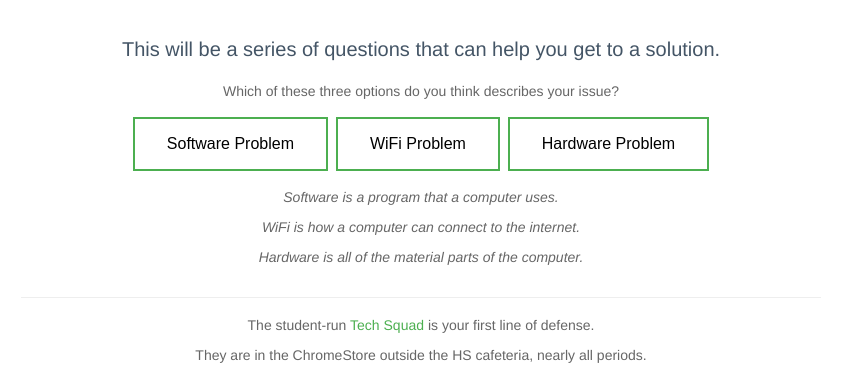
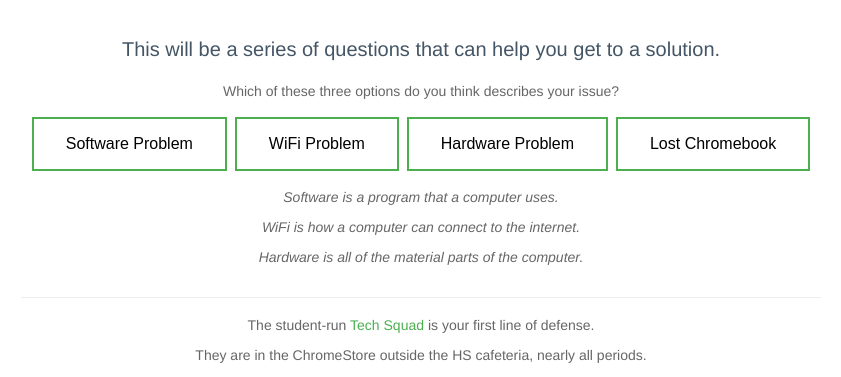
Before and after one commit to RileyBautista/TechSquad, a plain HTML site: page index.html in a window 1280 px wide. Shown: the part 419-796 px from the top of the page, without its empty margins (219-1060 px from the left). Drawn offline with Linux system fonts and the light colour scheme.

Commit message:
lost chromebook

```diff
--- a/index.html
+++ b/index.html
@@ -24,6 +24,7 @@
       <a href="software.html"><button class="button button1">Software Problem</button></a>
       <a href="wifi.html"><button class="button button1">WiFi Problem</button></a>
       <a href="hardware.html"><button class="button button1">Hardware Problem</button></a>
+      <a href="gototechsquad.html"><button class="button button1">Lost Chromebook</button></a>
       <p><i>Software is a program that a computer uses.</i></p>
       <p><i>WiFi is how a computer can connect to the internet.</i></p>
       <p><i>Hardware is all of the material parts of the computer.</i></p>
```
